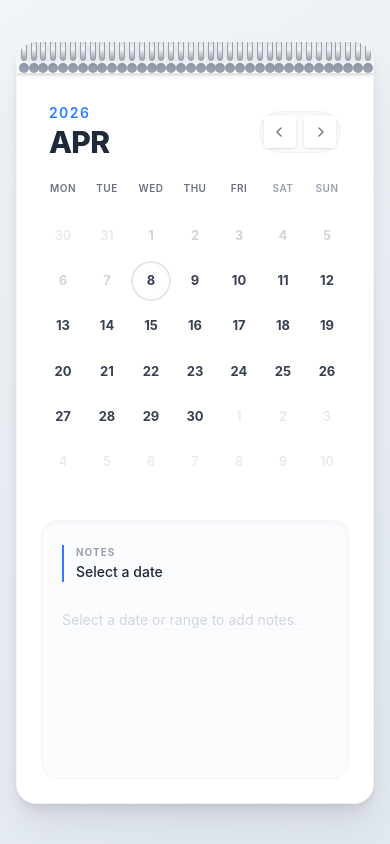
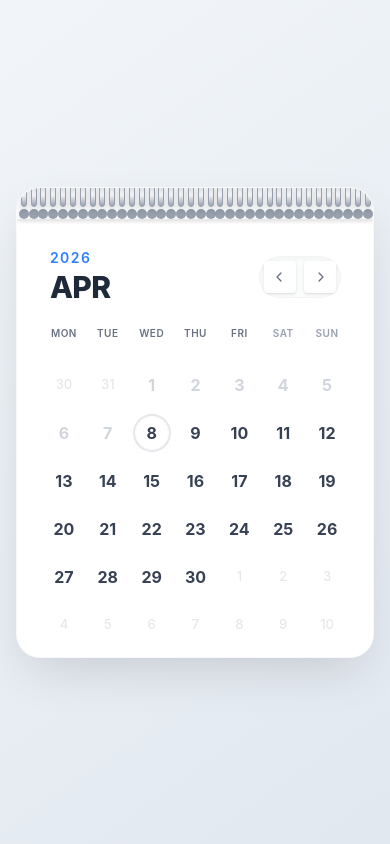
Before and after one commit to realhrishi/takeUforward, a Next.js app: page / in a window 390 px wide. Built offline with nearby package versions, Linux system fonts and the light colour scheme; grey boxes are pictures that could not be loaded.

Commit message:
UI/UX improvements and feature upgrades for calendar component

```diff
--- a/src/app/page.tsx
+++ b/src/app/page.tsx
@@ -20,23 +20,25 @@ export default function Home() {
   useEffect(() => setMounted(true), []);
   if (!mounted) return <div className="min-h-screen bg-transparent" />;
 
+  const isNotesOpen = !!selection.start;
+
   return (
     <main className="min-h-[100dvh] w-full flex items-center justify-center p-4 sm:p-8 relative">
-      <div className="w-full max-w-5xl bg-white rounded-[20px] flex flex-col relative shadow-premium overflow-hidden border border-gray-100 transition-all duration-300">
+      <div className="w-full max-w-5xl bg-white rounded-[24px] flex flex-col relative shadow-[0_20px_50px_-12px_rgba(0,0,0,0.15)] overflow-hidden border border-gray-100/50 transition-all duration-300">
 
         {/* Full-width continuous spiral binding at the top */}
         <SpiralBinding />
 
-        <div className="flex flex-col md:flex-row w-full bg-white relative z-10">
+        <div className="flex flex-col md:flex-row w-full bg-slate-50/30 relative z-10">
 
           {/* Left Side: Hero Image Section (40%) */}
-          <div className="w-full md:w-[40%] flex flex-col border-b md:border-b-0 md:border-r border-gray-100">
+          <div className="w-full md:w-[40%] flex flex-col z-10">
             <HeroPanel />
           </div>
 
           {/* Right Side: Calendar & Notes Container (60%) */}
-          <div className="w-full md:w-[60%] flex flex-col p-6 lg:p-10 bg-white relative">
-            <div className="w-full">
+          <div className="w-full md:w-[60%] flex flex-col p-6 lg:p-10 bg-white/95 backdrop-blur-xl relative shadow-[-15px_0_30px_rgba(0,0,0,0.03)] z-20 md:rounded-l-2xl border-l border-white">
+            <div className="w-full transition-all duration-500">
               <CalendarGrid
                 notes={notes}
                 selectionStart={selection.start}
@@ -48,8 +50,13 @@ export default function Home() {
               />
             </div>
 
-            {/* Clean layered card style for notes */}
-            <div className="mt-8 flex-1 min-h-[220px] bg-slate-50/50 rounded-2xl p-5 border border-slate-100 shadow-inner-soft hover:shadow-sm transition-shadow duration-300">
+            {/* Slide-in Notes Panel */}
+            <div
+              className={`overflow-hidden transition-all duration-[600ms] ease-[cubic-bezier(0.22,1,0.36,1)] ${
+                isNotesOpen ? 'max-h-[400px] opacity-100 mt-6' : 'max-h-0 opacity-0 mt-0 pt-0'
+              }`}
+            >
+              <div className="flex-1 bg-white/60 backdrop-blur-2xl rounded-2xl p-5 md:p-6 border border-gray-100 shadow-[0_8px_30px_rgb(0,0,0,0.04)] ring-1 ring-black/[0.02]">
                 <NotesPanel
                   notes={notes}
                   setNotes={setNotes}
@@ -60,6 +67,7 @@ export default function Home() {
             </div>
           </div>
         </div>
+      </div>
     </main>
   );
 }
--- a/src/components/Calendar/CalendarCell.tsx
+++ b/src/components/Calendar/CalendarCell.tsx
@@ -22,31 +22,27 @@ export function CalendarCell({
 
   if (!isCurrentMonth) {
     return (
-      <div className="w-8 h-8 md:w-10 md:h-10 flex items-center justify-center text-[13px] md:text-[14px] text-gray-200 pointer-events-none select-none font-medium">
+      <div className="relative w-full h-10 md:h-12 flex items-center justify-center">
+        <div className="w-8 h-8 md:w-10 md:h-10 flex items-center justify-center text-[13px] md:text-[14px] text-gray-200 font-medium">
           {format(date, 'd')}
+        </div>
       </div>
     );
   }
 
   const isToday = format(new Date(), 'yyyy-MM-dd') === dateStr;
 
-  const baseClasses = "relative flex items-center justify-center w-8 h-8 md:w-10 md:h-10 text-[13px] md:text-[14px] transition-all duration-200 select-none cursor-pointer font-bold z-10";
-
-  const stateClasses = clsx({
+  const innerStateClasses = clsx({
     'text-gray-300 cursor-not-allowed': isPast,
-    'text-gray-700 hover:bg-gray-100/80 hover:scale-[1.05] hover:shadow-sm rounded-full': !isPast && !isStart && !isEnd && !isInRange && !isHoverPreview,
-    'bg-blue-500 text-white shadow-md': isStart || isEnd,
-    'rounded-l-full': isStart && !isEnd,
-    'rounded-r-full': isEnd && !isStart,
-    'rounded-full': (isStart && isEnd) || (!isStart && !isEnd && !isInRange && !isHoverPreview),
-    'bg-blue-50 text-blue-700': (isInRange || isHoverPreview) && !isStart && !isEnd,
-    'border-b-2 border-dashed border-blue-400': isHoverPreview && !isStart && !isEnd && !isInRange,
-    'ring-2 ring-gray-200 ring-offset-2 rounded-full': isToday && !isStart && !isEnd && !isInRange && !isHoverPreview,
+    'text-gray-700 hover:bg-gray-100 hover:scale-[1.05] hover:shadow-sm hover:z-20': !isPast && !isStart && !isEnd && !isInRange && !isHoverPreview,
+    'bg-blue-500 text-white shadow-md z-20': isStart || isEnd,
+    'text-blue-700': (isInRange || isHoverPreview) && !isStart && !isEnd,
+    'ring-2 ring-gray-200 ring-offset-1': isToday && !isStart && !isEnd && !isInRange && !isHoverPreview,
   });
 
   return (
     <div
-      className={clsx(baseClasses, stateClasses)}
+      className="relative w-full h-10 md:h-12 flex items-center justify-center group cursor-pointer"
       onClick={() => !isPast && onClick(dateStr)}
       onMouseEnter={() => !isPast && onMouseEnter(dateStr)}
       title={isPast ? "Past dates cannot be selected" : ""}
@@ -55,21 +51,30 @@ export function CalendarCell({
       aria-disabled={isPast}
     >
       {/* Background connector for range when start or end is selected */}
-      {(isStart && !isEnd && (isInRange || isHoverPreview)) && (
-        <div className="absolute right-0 top-0 bottom-0 w-1/2 bg-blue-50 -z-10" />
-      )}
-      {(isEnd && !isStart) && (
-        <div className="absolute left-0 top-0 bottom-0 w-1/2 bg-blue-50 -z-10" />
+      {(isInRange || isStart || isEnd || isHoverPreview) && (
+        <div className={clsx(
+          "absolute top-1/2 -translate-y-1/2 h-8 md:h-9 bg-blue-50/80 -z-10 transition-all duration-300",
+          {
+            'left-1/2 right-0 rounded-l-full': isStart && !isEnd && (isInRange || isHoverPreview),
+            'left-0 right-1/2 rounded-r-full': isEnd && !isStart,
+            'left-0 right-0': (isInRange || isHoverPreview) && !isStart && !isEnd,
+            'inset-0 bg-transparent': isStart && isEnd,
+            'left-0 right-0 border-b-2 border-dashed border-blue-400 bg-transparent': isHoverPreview && !isStart && !isEnd && !isInRange
+          }
+        )} />
       )}
 
-      <span className="z-20 relative">{format(date, 'd')}</span>
+      {/* Circle Container for hover/active/today states */}
+      <div className={clsx("flex items-center justify-center w-8 h-8 md:w-10 md:h-10 rounded-full transition-all duration-200 ease-out font-bold", innerStateClasses)}>
+        <span>{format(date, 'd')}</span>
 
         {hasNote && (
           <div className={clsx(
-          "absolute bottom-1 w-1 h-1 rounded-full z-20 shadow-sm",
+            "absolute bottom-0 w-1.5 h-1.5 rounded-full z-20 shadow-sm",
             (isStart || isEnd) ? "bg-white" : "bg-blue-500"
           )} />
         )}
       </div>
+    </div>
   );
 }
--- a/src/components/Calendar/CalendarGrid.tsx
+++ b/src/components/Calendar/CalendarGrid.tsx
@@ -86,7 +86,7 @@ export function CalendarGrid({
         <div className="relative flex-1 min-h-[260px] md:min-h-[300px] w-full mt-2">
           <div
             key={`${currentYear}-${currentMonth}`}
-            className="grid grid-cols-7 gap-y-3 md:gap-y-4 justify-items-center absolute inset-0"
+            className="grid grid-cols-7 gap-y-2 absolute inset-0"
             style={{
               animation: animDirection === 'right'
                 ? 'slideLeft 300ms cubic-bezier(0.4, 0, 0.2, 1) forwards'
```
Lines whose indentation alone changed are shown as unchanged.
